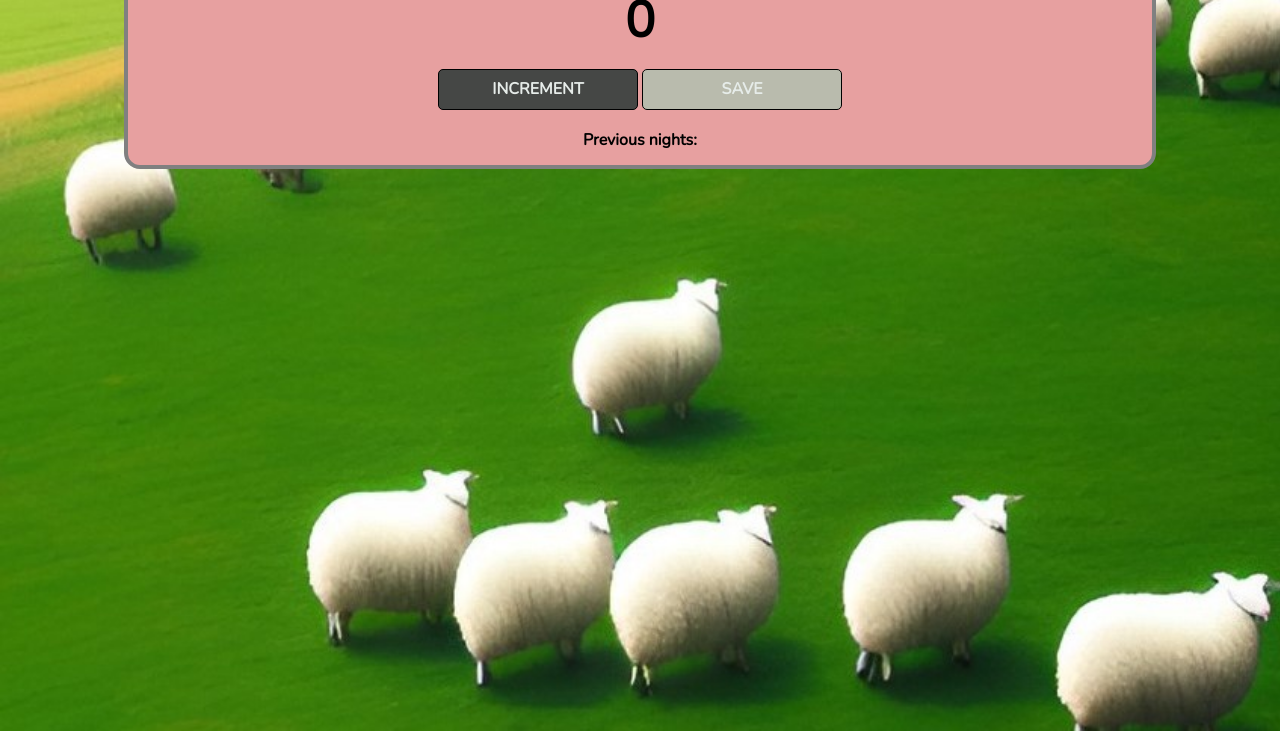
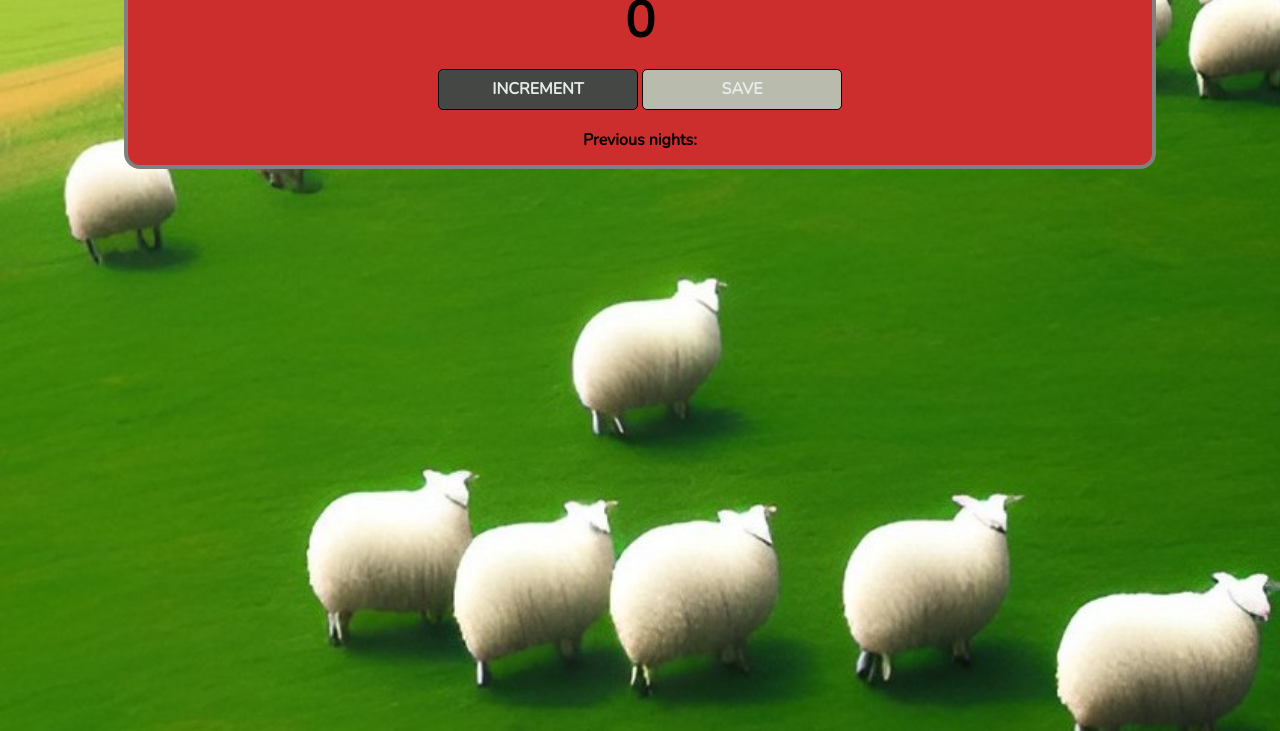
Before and after one commit to rakithub/sheep-counter, a plain HTML site: page index.html in a window 1280 px wide. Shown: the part 133-864 px from the top of the page. Drawn offline with nearby package versions, Linux system fonts and the light colour scheme.

Commit message:
change bg color again

```diff
--- a/index.css
+++ b/index.css
@@ -13,7 +13,7 @@ body {
 }
 
 .container {
-    background-color: rgb(231, 160, 160);
+    background-color: rgb(204, 46, 46);
     max-width: 80%;
     margin: auto;
     margin-top: 4em;
```
